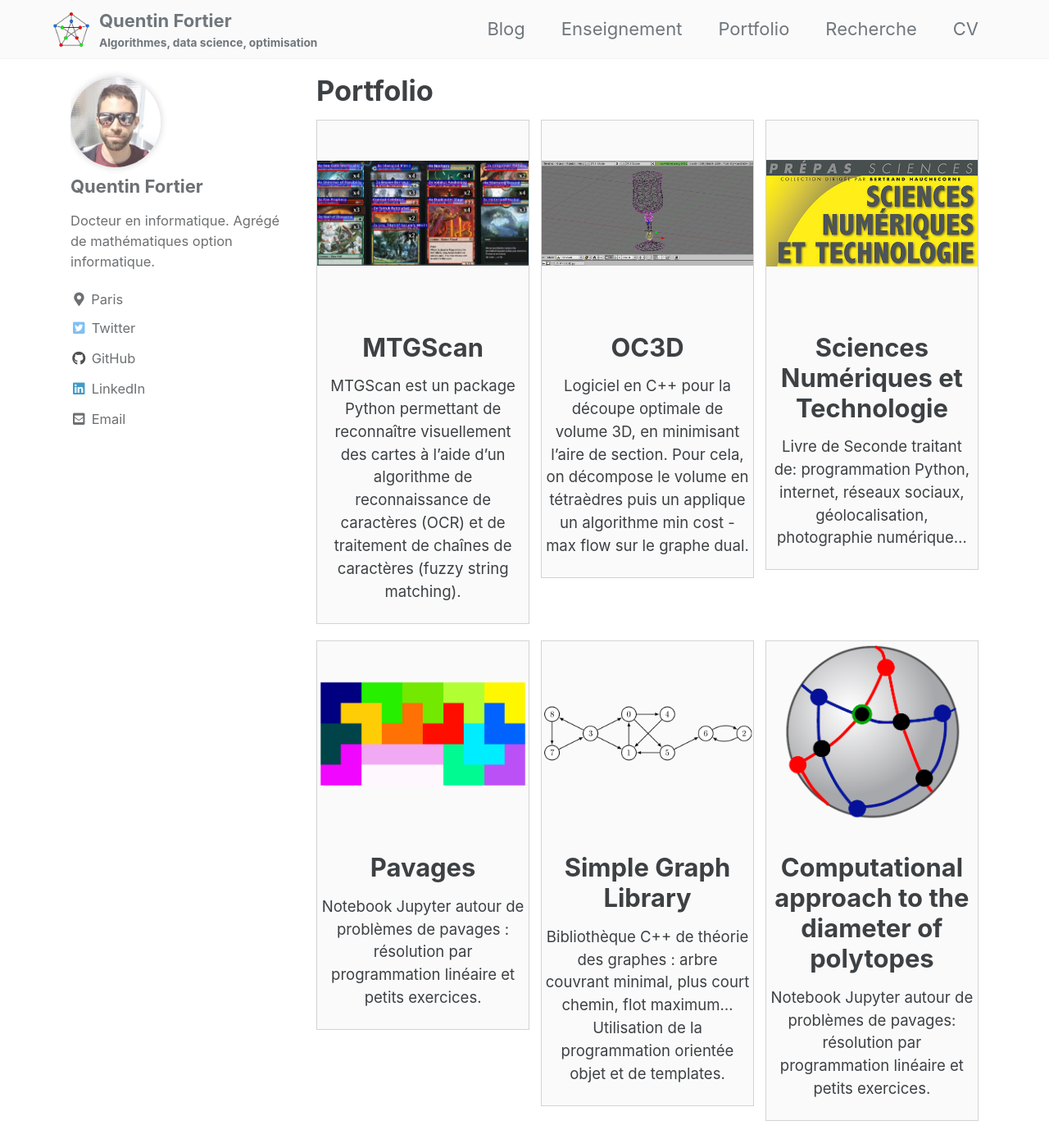
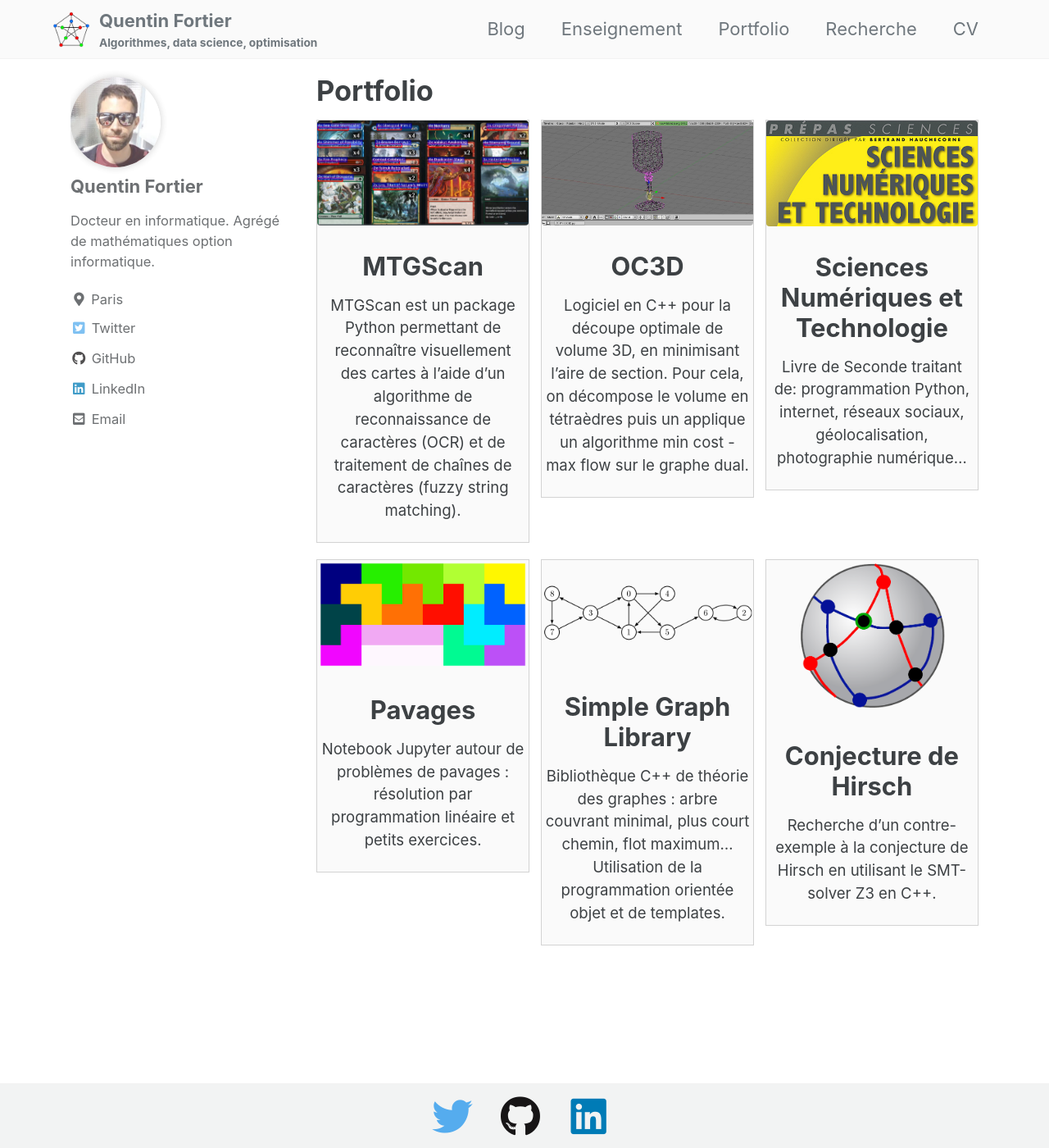
Before and after one commit to fortierq/fortierq.github.io, a Jekyll site: the page built from _pages/portfolio.md, in a window 1280 px wide and 1400 px high. Shown: the whole window at 82% size. Built offline with Jekyll 4.4.1, drawn with Linux system fonts in a browser that asks for light colours; cached includes are drawn as plain includes.

Commit message:
Resize portfolio images

```diff
--- a/_pages/portfolio.md
+++ b/_pages/portfolio.md
@@ -26,8 +26,8 @@ feature_row2:
     excerpt: "Bibliothèque C++ de théorie des graphes : arbre couvrant minimal, plus court chemin, flot maximum... Utilisation de la programmation orientée objet et de templates."
     url: https://github.com/fortierq/SGL
   - image_path: assets/images/hirsch.png
-    title: "Computational approach to the diameter of polytopes"
-    excerpt: "Notebook Jupyter autour de problèmes de pavages: résolution par programmation linéaire et petits exercices."
+    title: "Conjecture de Hirsch"
+    excerpt: "Recherche d'un contre-exemple à la conjecture de Hirsch en utilisant le SMT-solver Z3 en C++."
     url: https://github.com/fortierq/Prismatoid
 ---
 
--- a/assets/css/main.scss
+++ b/assets/css/main.scss
@@ -67,9 +67,8 @@ img {
 }
 
 .archive__item-teaser {
-  height: 6cm;
   img {
-    height: 100%;
+    max-height: 5cm;
     object-fit: contain;
     box-shadow: 0 0 0px rgba(#000, 0.25);
   }
```
